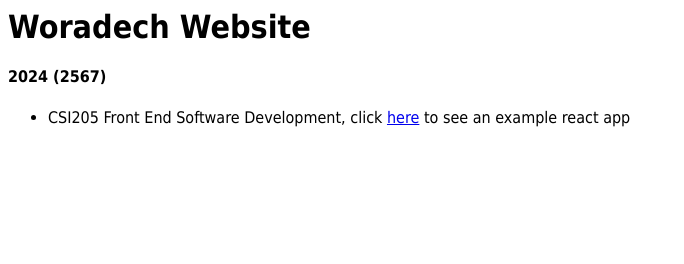
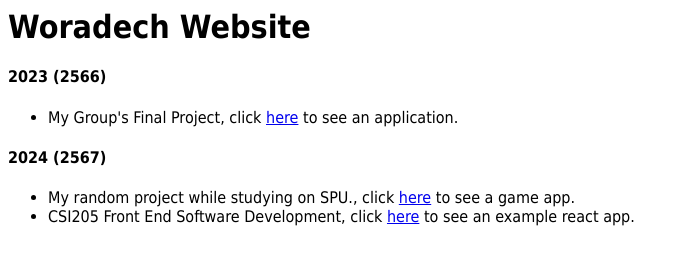
Before and after one commit to MercuriusTer/MercuriusTer, a plain HTML site: page index.html in a window 1280 px wide. Shown: the whole page, without its empty margins (0-684 px from the left). Drawn offline with Linux system fonts and the light colour scheme.

Commit message:
Update index.html

```diff
--- a/index.html
+++ b/index.html
@@ -9,9 +9,14 @@
   </head>
   <body>
     <h1>Woradech Website</h1>
+    <h4>2023 (2566)</h4>
+    <ul>
+      <li>My Group's Final Project, click <a href='https://mercuriuster.github.io/SpaceGameProject/home.html'>here</a> to see an application.</li>
+    </ul>
     <h4>2024 (2567)</h4>
     <ul>
-      <li>CSI205 Front End Software Development, click <a href='https://mercuriuster.github.io/_multipages/'>here</a> to see an example react app</li>
+      <li>My random project while studying on SPU., click <a href='https://mercuriuster.github.io/SimpleNotMinecraft/game.html'>here</a> to see a game app.</li>
+      <li>CSI205 Front End Software Development, click <a href='https://mercuriuster.github.io/_multipages/'>here</a> to see an example react app.</li>
     </ul>
   </body>
 </html>
```
